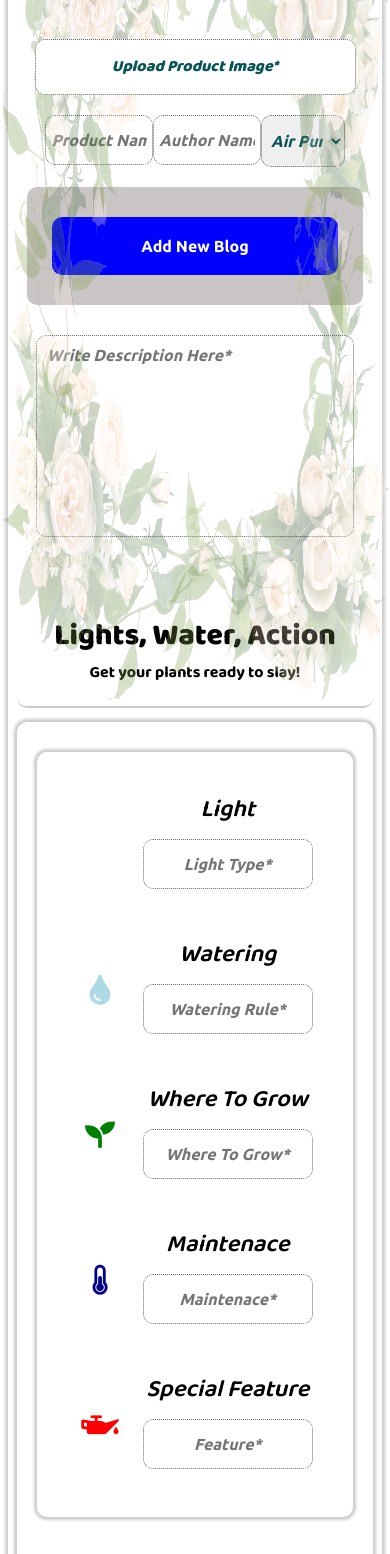
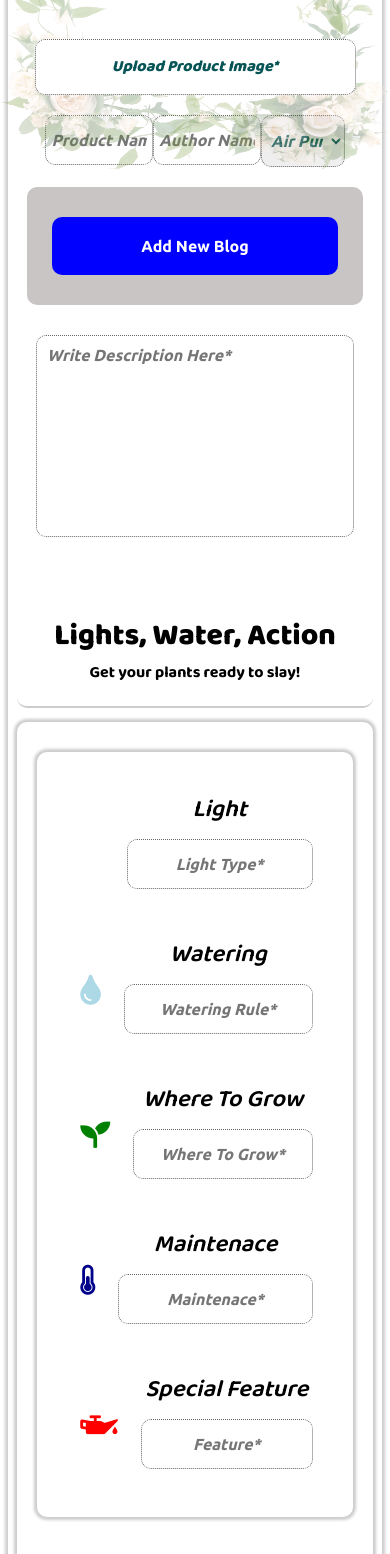
Before and after one commit to HarshitDalal/UniqueNursery, a Django app: page /writeblog/ in a window 390 px wide. Shown: the part 223-1777 px from the top of the page. Run offline with Django 4.2, Linux system fonts and the light colour scheme; a user stored in the database is signed in; style sheets or scripts are compiled from the project's sources; some libraries are stand-ins or nearby versions.

Commit message:
changes in write blog

```diff
--- a/nursery/static/nursery/CSS/mediaquery.css
+++ b/nursery/static/nursery/CSS/mediaquery.css
@@ -483,7 +483,7 @@
   body .addproduct .writeblogdetail img.bg,
   body .writeblogsection .productpricedetail img.bg,
   body .writeblogsection .writeblogdetail img.bg {
-    height: 50vh;
+    height: 37vh !important;
   }
   body .addproduct .productpricedetail .mainimg,
   body .addproduct .writeblogdetail .mainimg,
--- a/nursery/static/nursery/CSS/writeblog.css
+++ b/nursery/static/nursery/CSS/writeblog.css
@@ -277,21 +277,20 @@
   -webkit-box-align: center;
       -ms-flex-align: center;
           align-items: center;
-  -ms-flex-pack: distribute;
-      justify-content: space-around;
+  -webkit-box-pack: space-evenly;
+      -ms-flex-pack: space-evenly;
+          justify-content: space-evenly;
   margin: 1.8rem 0;
 }
 
 .writeblogsection .writeblogdetail .form .boxs .boxy .cont i {
   font-size: 4rem;
+  margin-right: 2rem;
   padding: 0 1rem;
-  width: 20%;
-  text-align: center;
 }
 
 .writeblogsection .writeblogdetail .form .boxs .boxy .cont .content {
   margin-left: 2rem;
-  width: 75%;
 }
 
 .writeblogsection .writeblogdetail .form .boxs .boxy .cont .content h2 {
--- a/nursery/static/nursery/SASS/mediaquery.scss
+++ b/nursery/static/nursery/SASS/mediaquery.scss
@@ -530,7 +530,7 @@
             .productpricedetail,
             .writeblogdetail {
                 img.bg {
-                    height: 50vh;
+                    height: 37vh !important;
                 }
 
                 .mainimg {
--- a/nursery/static/nursery/SASS/writeblog.scss
+++ b/nursery/static/nursery/SASS/writeblog.scss
@@ -184,18 +184,15 @@
                         display: flex;
                         width: 100%;
                         align-items: center;
-                        justify-content: space-around;
+                        justify-content: space-evenly;
                         margin: 1.8rem 0;
                         i{
                             font-size: 4rem;
-                            // margin-right: 2rem;
+                            margin-right: 2rem;
                             padding: 0 1rem;
-                            width: 20%;
-                            text-align: center;
                         }
                         .content{
                             margin-left: 2rem;
-                            width: 75%;
                             h2{
                                 font: italic 600 3rem var(--font1);
                             }
```
Also changed, not shown: nursery/static/nursery/MINCSS/mediaquery.min.css, nursery/static/nursery/MINCSS/writeblog.min.css.
